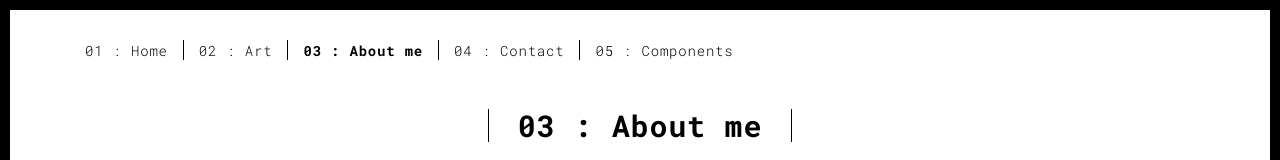
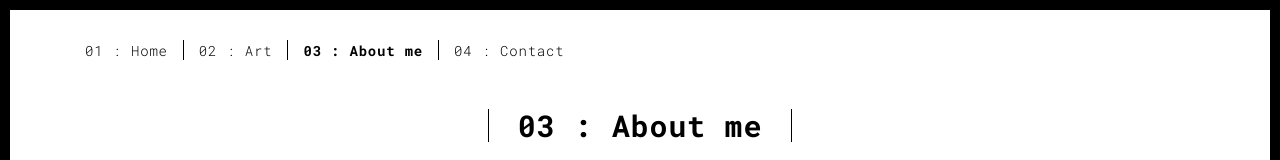
Before and after one commit to josephgtran/JosephT, a plain HTML site: page about.html in a window 1280 px wide. Shown: the top 160 px of the page. Drawn offline with Linux system fonts and the light colour scheme.

Commit message:
comment out "componenets" in about

```diff
--- a/about.html
+++ b/about.html
@@ -41,7 +41,7 @@
           <li><a href="./works.html" title="">02 : Art</a></li>
           <li><a href="./about.html" title="">03 : About me</a></li>
           <li><a href="./contact.html" title="">04 : Contact</a></li>
-          <li><a href="./components.html" title="">05 : Components</a></li>
+          <!-- <li><a href="./components.html" title="">05 : Components</a></li> -->
         </ul>
 
 
```
